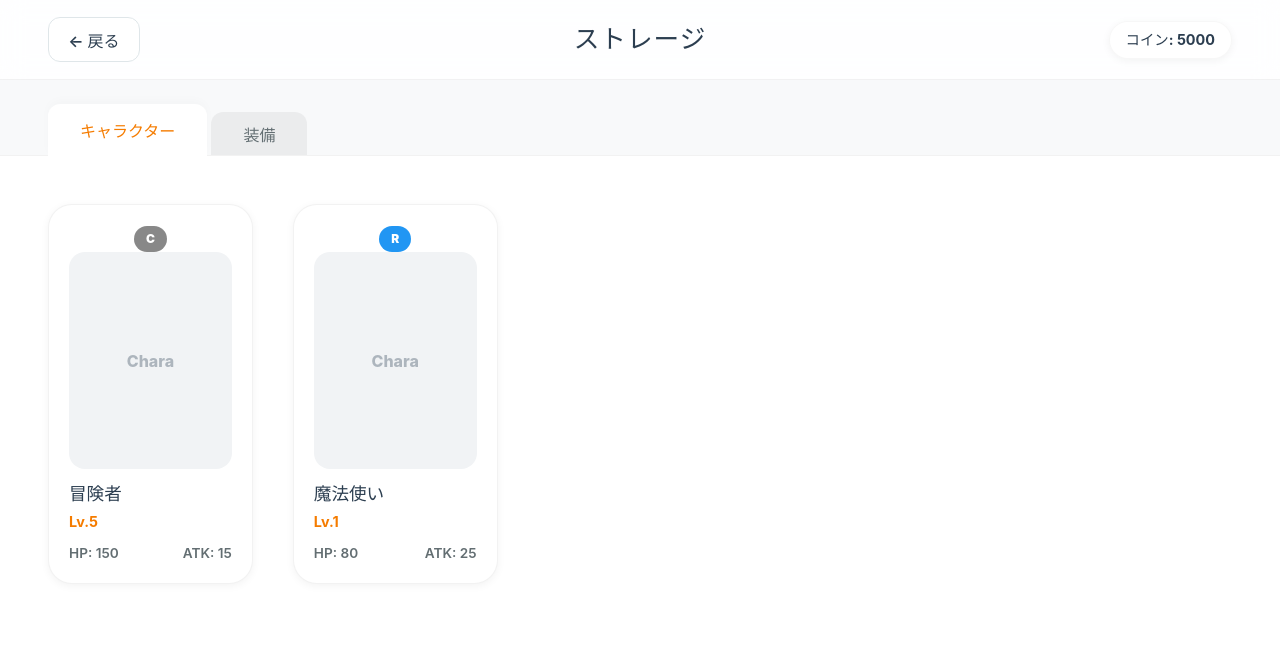
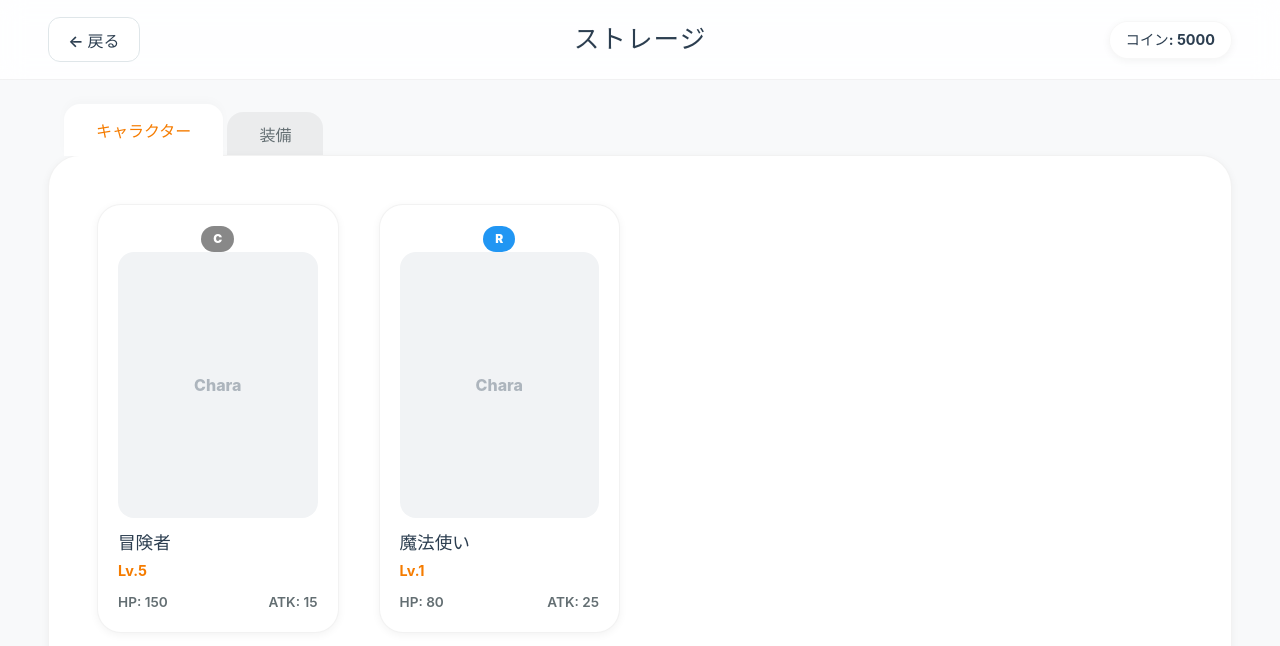
Before and after one commit to shii-park/friends_frontend, a React (Vite) app: page /storage in a window 1280 px wide. Shown: the top 646 px of the page. Built offline with nearby package versions, Linux system fonts and the light colour scheme.

Commit message:
Fix: ストレージのカードエリアの角を丸くし、フローティングシートのようなデザインに変更しました。

```diff
--- a/src/App.css
+++ b/src/App.css
@@ -331,12 +331,13 @@ input:focus,
   display: flex;
   align-items: flex-end;
   gap: 4px;
+  padding-left: 1rem;
 }
 
 .storage-tabs-container .tab-button {
   height: 44px;
   padding: 0 32px;
-  border-radius: 12px 12px 0 0;
+  border-radius: 16px 16px 0 0;
   border: none;
   background: rgba(0, 0, 0, 0.05);
   color: var(--text-sub);
@@ -346,6 +347,7 @@ input:focus,
   display: flex;
   align-items: center;
   margin-bottom: -1px;
+  outline: none;
 }
 
 .storage-tabs-container .tab-button.active {
@@ -367,7 +369,10 @@ input:focus,
   padding: 3rem;
   overflow-y: auto;
   background-color: white;
-  border-top: 1px solid rgba(0,0,0,0.05);
+  border-radius: 32px;
+  margin: 0 3rem 2rem;
+  box-shadow: var(--shadow-sm);
+  border: 1px solid rgba(0,0,0,0.05);
 }
 
 .card-grid {
```
